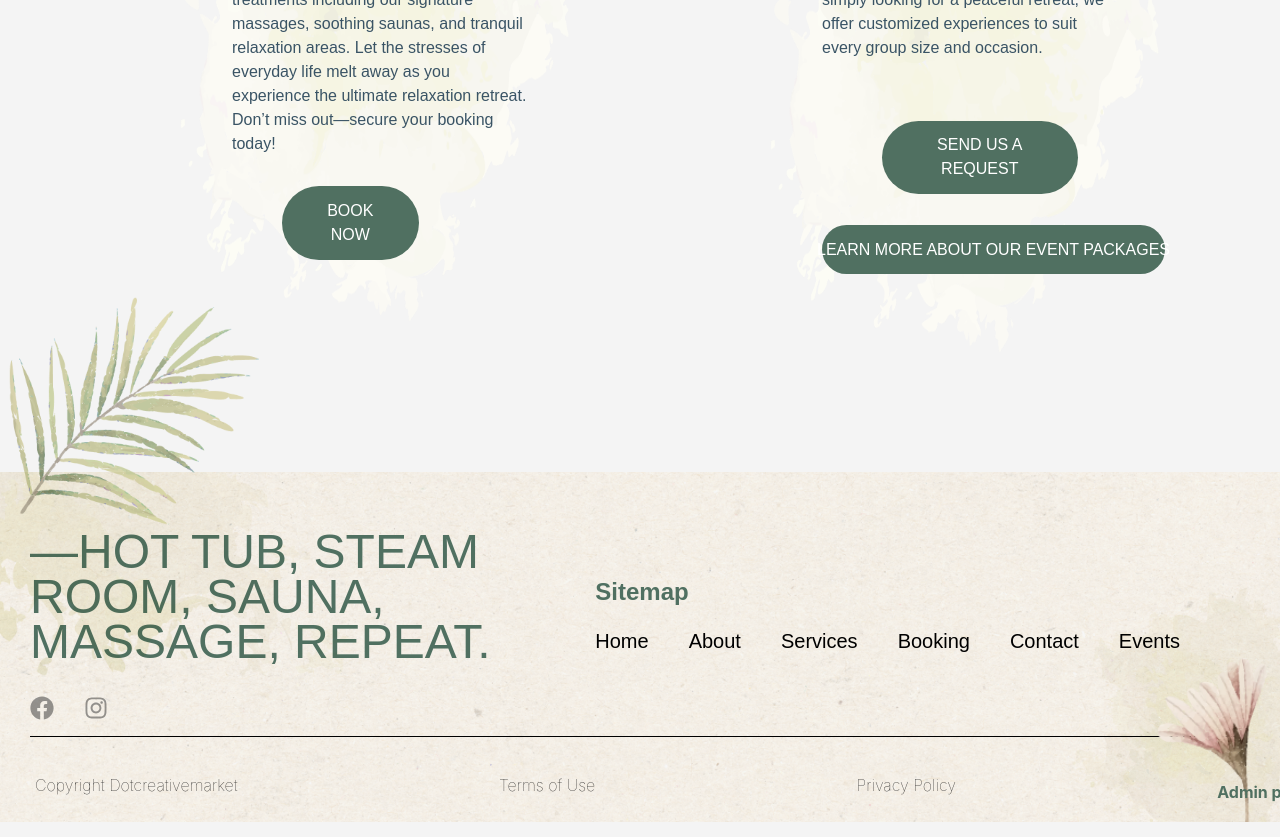
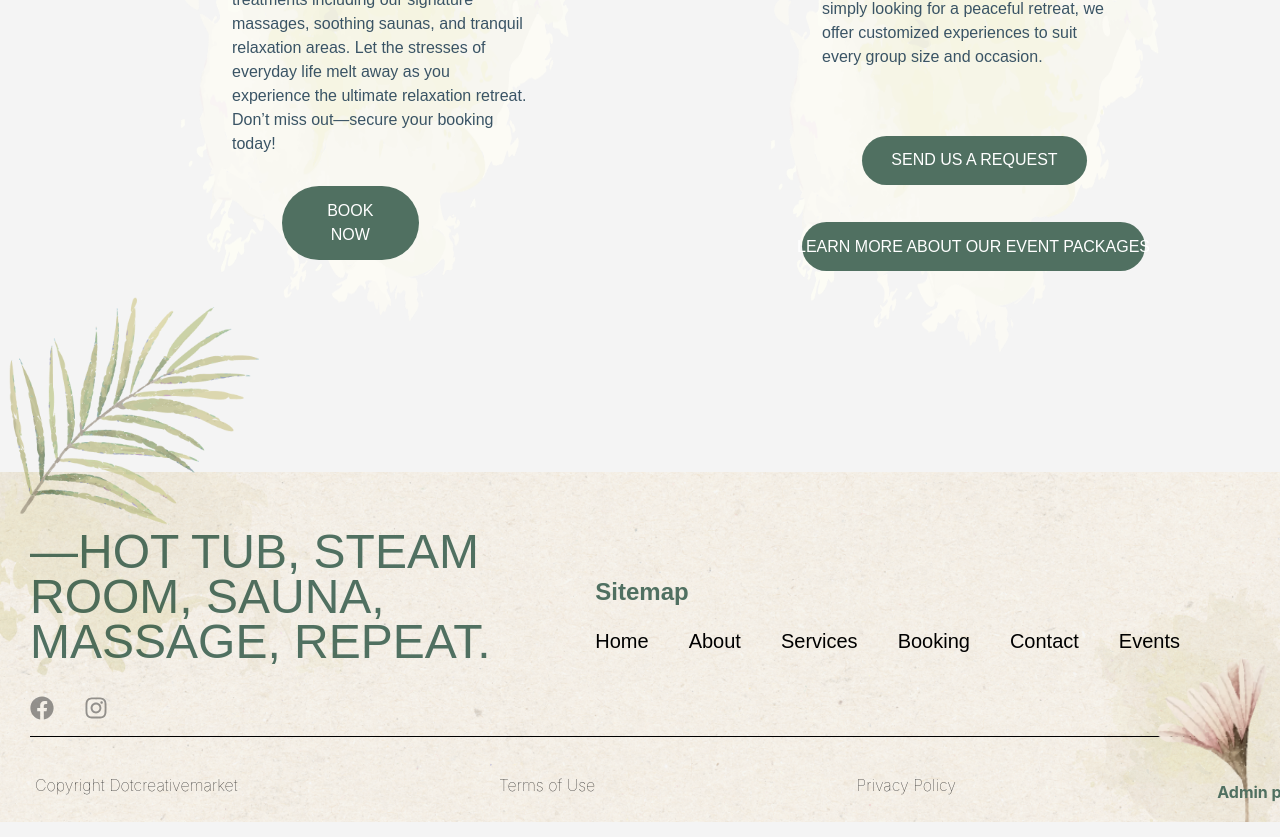
Before and after one commit to EmmaaDy/Examensarbete-SPA, a React (Vite) app in the folder frontend/: page /events in a window 1280 px wide. Shown: the part 1420-2257 px from the top of the page. Built offline with nearby package versions, Linux system fonts and the light colour scheme.

Commit message:
fixed position of the event packages button

```diff
--- a/frontend/src/styles/Events.css
+++ b/frontend/src/styles/Events.css
@@ -95,14 +95,14 @@
 .event-packages a {
   display: flex;
   justify-content: center;
-  margin-left: 60px;
-  width: 50%;
+  margin-left: 40px;
+  width: 60%;
 }
 
 .event-packages a:last-of-type {
   width: 100%;
   white-space: nowrap;
-  margin-left: 0;
+  margin-left: -20px;
 }
 
 
```
